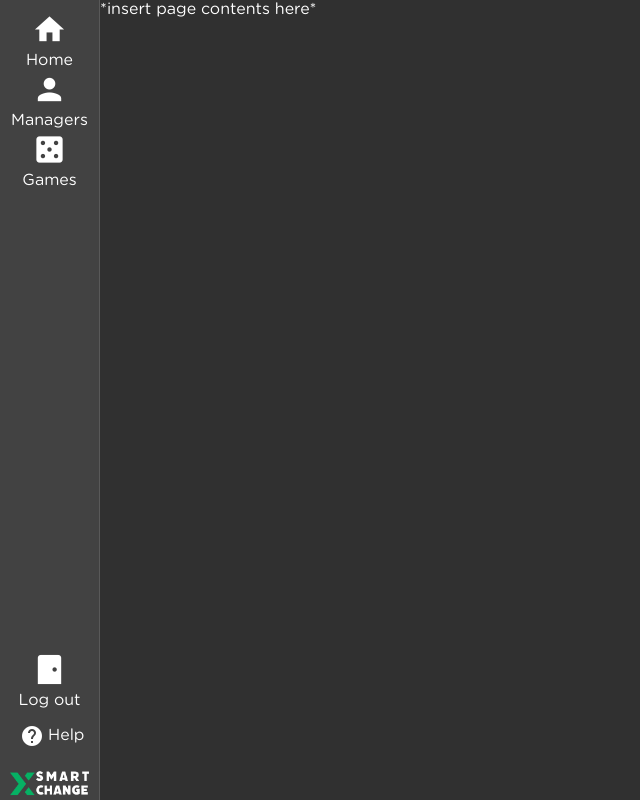
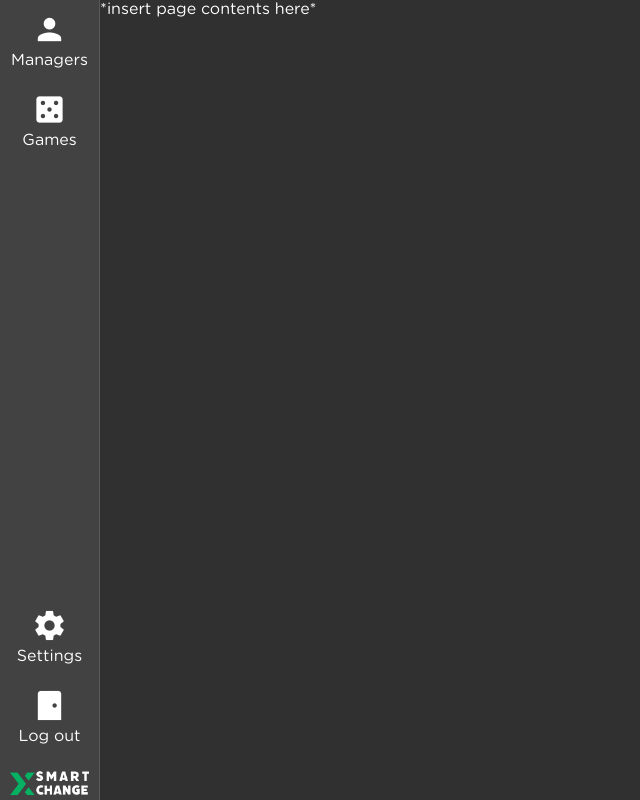
Before and after one commit to RobertoMourato/SmartXchange, an Angular app in the folder front-end/: page / in a window 1280 px wide. Shown: the whole page, without its empty margins (0-640 px from the left). Built offline with nearby package versions, Linux system fonts and the light colour scheme.

Commit message:
[#56] <Fix> Nav icons are spaced

```diff
--- a/front-end/src/app/superadmin-nav/superadmin-nav.component.css
+++ b/front-end/src/app/superadmin-nav/superadmin-nav.component.css
@@ -39,9 +39,14 @@
   flex-direction: column !important;
 }
 
+:host ::ng-deep .mat-list-item{
+  margin-bottom: 20px !important;
+}
+
 .logo{
   display:block;
   margin:auto;
+  margin-top: 20px;
 }
 
 span{
--- a/front-end/src/app/superadmin-nav/superadmin-nav.component.html
+++ b/front-end/src/app/superadmin-nav/superadmin-nav.component.html
@@ -8,10 +8,6 @@
     [opened]="(isHandset$ | async) === false"
   >
     <mat-nav-list>
-      <a mat-list-item class="big-icons" href="#">
-        <mat-icon matListIcon>home</mat-icon>
-        Home
-      </a>
       <a mat-list-item class="big-icons" href="#">
         <mat-icon matListIcon>person</mat-icon>
         Managers
@@ -24,12 +20,12 @@
     <div>
       <mat-nav-list>
         <a mat-list-item class="big-icons">
+          <mat-icon matListIcon>settings</mat-icon>
+          <span>Settings</span>
+        </a>
+        <a mat-list-item class="big-icons">
           <mat-icon matListIcon>sensor_door</mat-icon>
           <span>Log out</span>
-        </a>
-        <a mat-list-item>
-          <mat-icon matListIcon>help</mat-icon>
-          <span>Help</span>
         </a>
       </mat-nav-list>
       <img src="assets/Logo.png" class="logo" width="80px" alt="Logo" />
```
